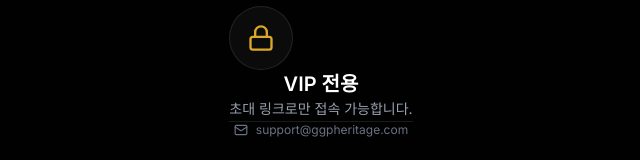
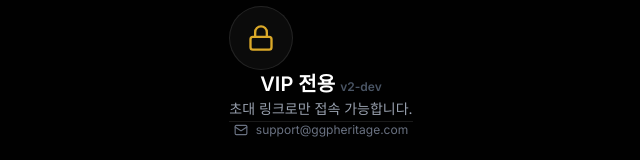
Before and after one commit to garimto81/heritage_shop, a Next.js app in the folder web/: page / in a window 1280 px wide. Shown: the part 328-488 px from the top of the page, without its empty margins (319-959 px from the left). Built offline with nearby package versions, Linux system fonts and the light colour scheme; a web font is replaced by a local one.

Commit message:
chore: add version hash to welcome page for deployment verification

```diff
--- a/web/src/app/welcome.tsx
+++ b/web/src/app/welcome.tsx
@@ -17,7 +17,9 @@
 
         {/* 안내 메시지 */}
         <div className="space-y-3">
-          <h1 className="text-xl font-semibold text-white">VIP 전용</h1>
+          <h1 className="text-xl font-semibold text-white">
+            VIP 전용 <span className="text-xs text-gray-600">v2-{process.env.NEXT_PUBLIC_COMMIT_HASH || "dev"}</span>
+          </h1>
           <p className="text-gray-400 text-sm leading-relaxed">
             초대 링크로만 접속 가능합니다.
           </p>
```
